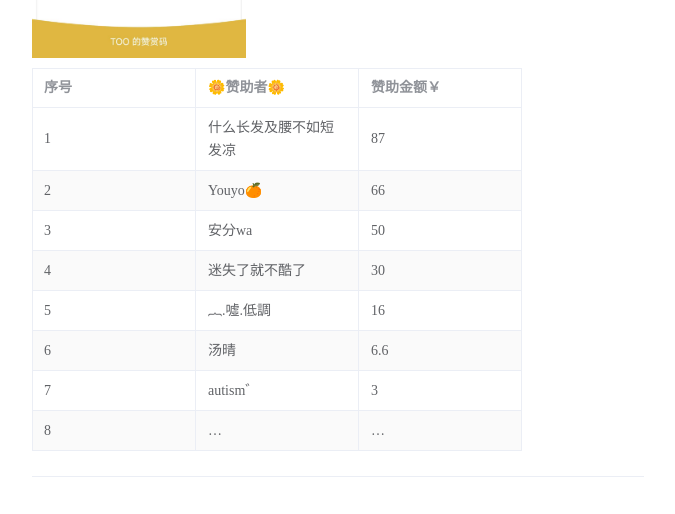
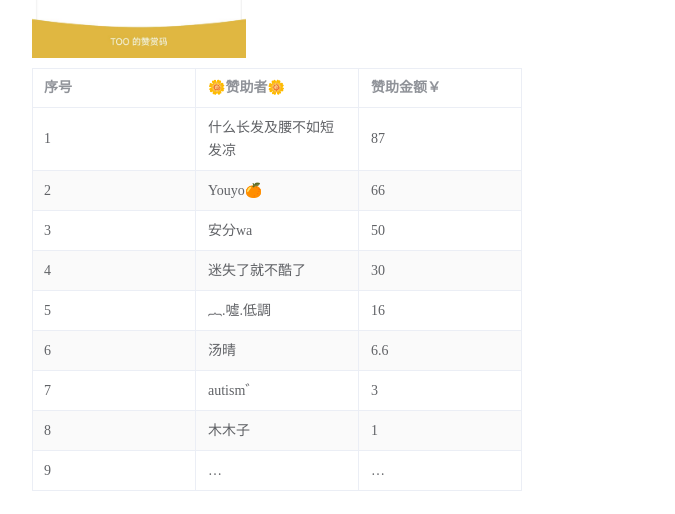
Before and after one commit to Bistutu/GoMusic, a Vue app in the folder static/: page / in a window 1280 px wide. Shown: the part 1568-2082 px from the top of the page, without its empty margins (302-977 px from the left). Before the commit the page ends 2045 px from the top, so only its background shows below. Built offline with nearby package versions, Linux system fonts and the light colour scheme.

Commit message:
add sponsor

```diff
--- a/static/src/App.vue
+++ b/static/src/App.vue
@@ -214,7 +214,8 @@ const sponsorData = [
   {'no': '5', 'name': '︷.噓.低調', 'sponsorship': '16'},
   {'no': '6', 'name': '汤晴', 'sponsorship': '6.6'},
   {'no': '7', 'name': 'autism゛', 'sponsorship': '3'},
-  {'no': '8', 'name': '…', 'sponsorship': '…'}
+  {'no': '8', 'name': '木木子', 'sponsorship': '1'},
+  {'no': '9', 'name': '…', 'sponsorship': '…'}
 ]
 
 function reset(msg) {
```
